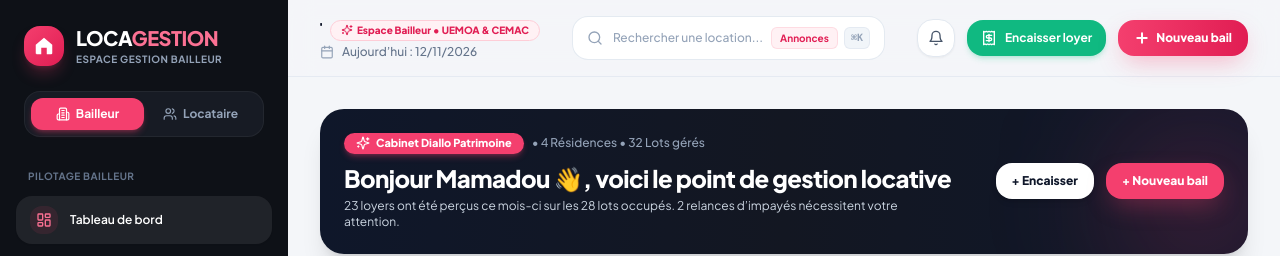
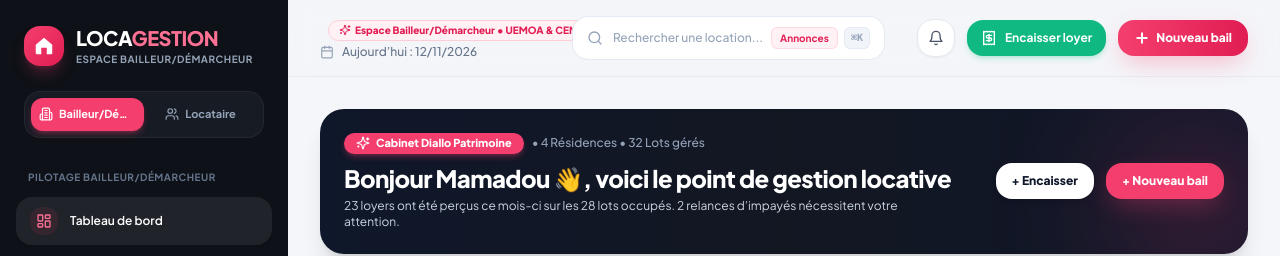
Before and after one commit to monroyoff/LOCAGESTION, a Next.js app: page / in a window 1280 px wide. Shown: the top 256 px of the page. Built offline with nearby package versions, Linux system fonts and the light colour scheme.

Commit message:
feat(branding): afficher Bailleur/Démarcheur à la place de Bailleur

```diff
--- a/src/app/auth/register/page.tsx
+++ b/src/app/auth/register/page.tsx
@@ -189,7 +189,7 @@ export default function RegisterPage() {
                     )}
                   </div>
                   <h3 className="font-black text-sm text-white">
-                    Bailleur / Gestionnaire
+                    Bailleur / Démarcheur
                   </h3>
                   <p className="text-[11px] text-slate-400 mt-1 leading-relaxed">
                     Gestion de biens, encaissements de loyers, baux OHADA, génération de quittances et pilotage financier.
@@ -445,7 +445,7 @@ export default function RegisterPage() {
               <span>
                 {isLoading
                   ? 'Création du compte en cours...'
-                  : `Créer mon compte ${role === 'bailleur' ? 'Bailleur' : 'Locataire'}`}
+                  : `Créer mon compte ${role === 'bailleur' ? 'Bailleur/Démarcheur' : 'Locataire'}`}
               </span>
               <ArrowRight className="w-4 h-4" />
             </button>
--- a/src/components/layout/Header.tsx
+++ b/src/components/layout/Header.tsx
@@ -220,7 +220,7 @@ export function Header({
                 }`}
               >
                 {isLandlord ? <Sparkles className="w-3 h-3" /> : <ShieldCheck className="w-3 h-3" />}
-                {isLandlord ? 'Espace Bailleur • UEMOA & CEMAC' : 'Locataire Titulaire'}
+                {isLandlord ? 'Espace Bailleur/Démarcheur • UEMOA & CEMAC' : 'Locataire Titulaire'}
               </span>
             </div>
 
@@ -277,8 +277,8 @@ export function Header({
               type="button"
               onClick={() => setIsNotifOpen(!isNotifOpen)}
               className="p-2.5 rounded-2xl bg-white border border-slate-200 text-slate-700 hover:text-brand-600 hover:border-brand-300 shadow-sm transition-colors cursor-pointer relative"
-              aria-label={isLandlord ? 'Notifications Bailleur' : 'Mes Notifications Résident'}
-              title={isLandlord ? 'Notifications Bailleur' : 'Mes Notifications Résident'}
+              aria-label={isLandlord ? 'Notifications Bailleur/Démarcheur' : 'Mes Notifications Résident'}
+              title={isLandlord ? 'Notifications Bailleur/Démarcheur' : 'Mes Notifications Résident'}
             >
               <Bell className="w-4 h-4 text-slate-600" />
               {unreadCount > 0 && (
@@ -295,7 +295,7 @@ export function Header({
                   <div className="flex items-center gap-2">
                     <Bell className="w-4 h-4 text-amber-400" />
                     <span className="text-xs font-black tracking-tight">
-                      {isLandlord ? 'Notifications Bailleur' : 'Mes Notifications Résident'}
+                      {isLandlord ? 'Notifications Bailleur/Démarcheur' : 'Mes Notifications Résident'}
                     </span>
                     {unreadCount > 0 && (
                       <span className="text-[10px] font-black px-2 py-0.2 rounded-full bg-amber-500 text-white">
--- a/src/components/layout/Sidebar.tsx
+++ b/src/components/layout/Sidebar.tsx
@@ -363,7 +363,7 @@ export function Sidebar({
                   LOCA<span className="text-brand-400">GESTION</span>
                 </span>
                 <span className="text-[10px] uppercase font-bold text-slate-400 tracking-wider block">
-                  {isLandlord ? 'Espace Gestion Bailleur' : 'Portail Résidentiel'}
+                  {isLandlord ? 'Espace Bailleur/Démarcheur' : 'Portail Résidentiel'}
                 </span>
               </div>
             </Link>
@@ -382,26 +382,26 @@ export function Sidebar({
             <button
               type="button"
               onClick={() => handleSpaceChange('bailleur')}
-              className={`flex-1 py-2 px-3 rounded-xl text-xs font-bold transition-all flex items-center justify-center gap-1.5 cursor-pointer ${
+              className={`flex-1 py-2 px-2 rounded-xl text-[11px] font-bold transition-all flex items-center justify-center gap-1.5 cursor-pointer min-w-0 whitespace-nowrap ${
                 isLandlord
                   ? 'bg-brand-500 text-white shadow-md shadow-brand-500/30 font-black'
                   : 'text-slate-400 hover:text-white hover:bg-white/5'
               }`}
             >
-              <Building2 className="w-3.5 h-3.5" />
-              <span>Bailleur</span>
+              <Building2 className="w-3.5 h-3.5 shrink-0" />
+              <span className="truncate">Bailleur/Démarcheur</span>
             </button>
             <button
               type="button"
               onClick={() => handleSpaceChange('locataire')}
-              className={`flex-1 py-2 px-3 rounded-xl text-xs font-bold transition-all flex items-center justify-center gap-1.5 cursor-pointer ${
+              className={`flex-1 py-2 px-2 rounded-xl text-[11px] font-bold transition-all flex items-center justify-center gap-1.5 cursor-pointer min-w-0 whitespace-nowrap ${
                 isTenant
                   ? 'bg-emerald-600 text-white shadow-md shadow-emerald-600/30 font-black'
                   : 'text-slate-400 hover:text-white hover:bg-white/5'
               }`}
             >
-              <Users className="w-3.5 h-3.5" />
-              <span>Locataire</span>
+              <Users className="w-3.5 h-3.5 shrink-0" />
+              <span className="truncate">Locataire</span>
             </button>
           </div>
         </div>
@@ -409,7 +409,7 @@ export function Sidebar({
         {/* Middle: Space-Specific Navigation Links */}
         <div className="flex-1 overflow-y-auto px-4 py-2 space-y-1">
           <div className="px-3 pb-2 text-[10px] font-bold uppercase tracking-wider text-slate-500">
-            {isLandlord ? 'Pilotage Bailleur' : 'Menu Résident'}
+            {isLandlord ? 'Pilotage Bailleur/Démarcheur' : 'Menu Résident'}
           </div>
 
           {currentNavItems.map((item) => {
@@ -547,7 +547,7 @@ export function Sidebar({
                   e.stopPropagation();
                   handleSpaceChange(isLandlord ? 'locataire' : 'bailleur');
                 }}
-                title={`Basculer vers l'espace ${isLandlord ? 'Locataire' : 'Bailleur'} (Mode Test)`}
+                title={`Basculer vers l'espace ${isLandlord ? 'Locataire' : 'Bailleur/Démarcheur'} (Mode Test)`}
                 className="p-1.5 rounded-xl text-slate-400 hover:text-white hover:bg-white/10 transition-colors cursor-pointer"
               >
                 <Repeat className="w-4 h-4" />
--- a/src/components/profile/UserProfileModal.tsx
+++ b/src/components/profile/UserProfileModal.tsx
@@ -206,7 +206,7 @@ export function UserProfileModal({
                   Profil & Informations d'Inscription
                 </h2>
                 <span className="text-[10px] font-black px-2 py-0.5 rounded-full bg-brand-500/20 text-brand-300 border border-brand-500/30">
-                  {profile.role === 'bailleur' ? 'Bailleur' : 'Locataire'}
+                  {profile.role === 'bailleur' ? 'Bailleur/Démarcheur' : 'Locataire'}
                 </span>
               </div>
               <p className="text-xs text-slate-300 mt-0.5">
@@ -247,7 +247,7 @@ export function UserProfileModal({
                 <div className="flex items-center gap-2">
                   <span className="text-xs font-black text-slate-900 block">
                     {profile.role === 'bailleur'
-                      ? 'Compte Bailleur / Gestionnaire'
+                      ? 'Compte Bailleur/Démarcheur'
                       : 'Compte Locataire Résident'}
                   </span>
                   <span
@@ -278,10 +278,10 @@ export function UserProfileModal({
                   onClose();
                 }}
                 className="px-2.5 py-1.5 rounded-xl bg-slate-900 hover:bg-slate-800 text-white text-[11px] font-bold flex items-center gap-1.5 cursor-pointer transition-colors shadow-xs"
-                title={`Basculer immédiatement vers l'espace ${profile.role === 'bailleur' ? 'Locataire' : 'Bailleur'}`}
+                title={`Basculer immédiatement vers l'espace ${profile.role === 'bailleur' ? 'Locataire' : 'Bailleur/Démarcheur'}`}
               >
                 <Repeat className="w-3.5 h-3.5" />
-                <span>Passer en {profile.role === 'bailleur' ? 'Locataire' : 'Bailleur'}</span>
+                <span>Passer en {profile.role === 'bailleur' ? 'Locataire' : 'Bailleur/Démarcheur'}</span>
               </button>
             </div>
           </div>
```
